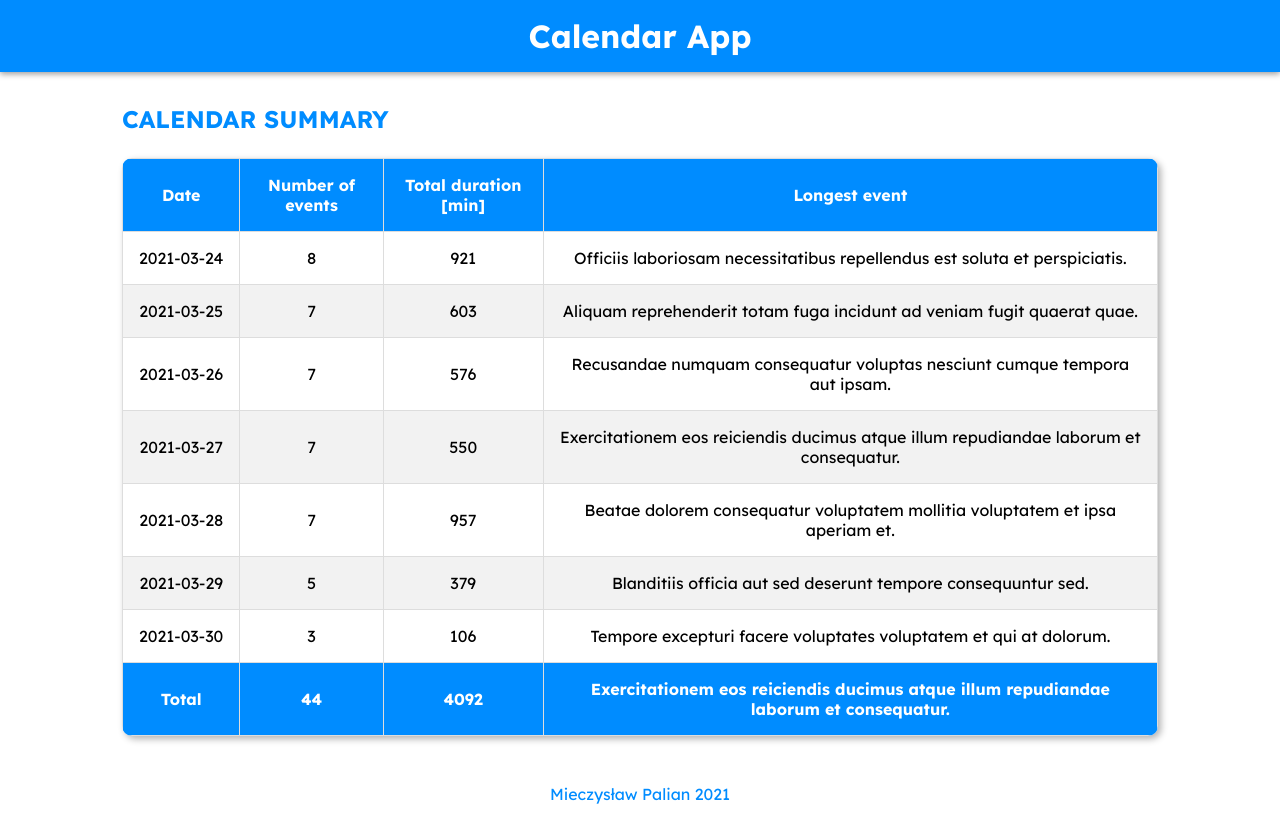
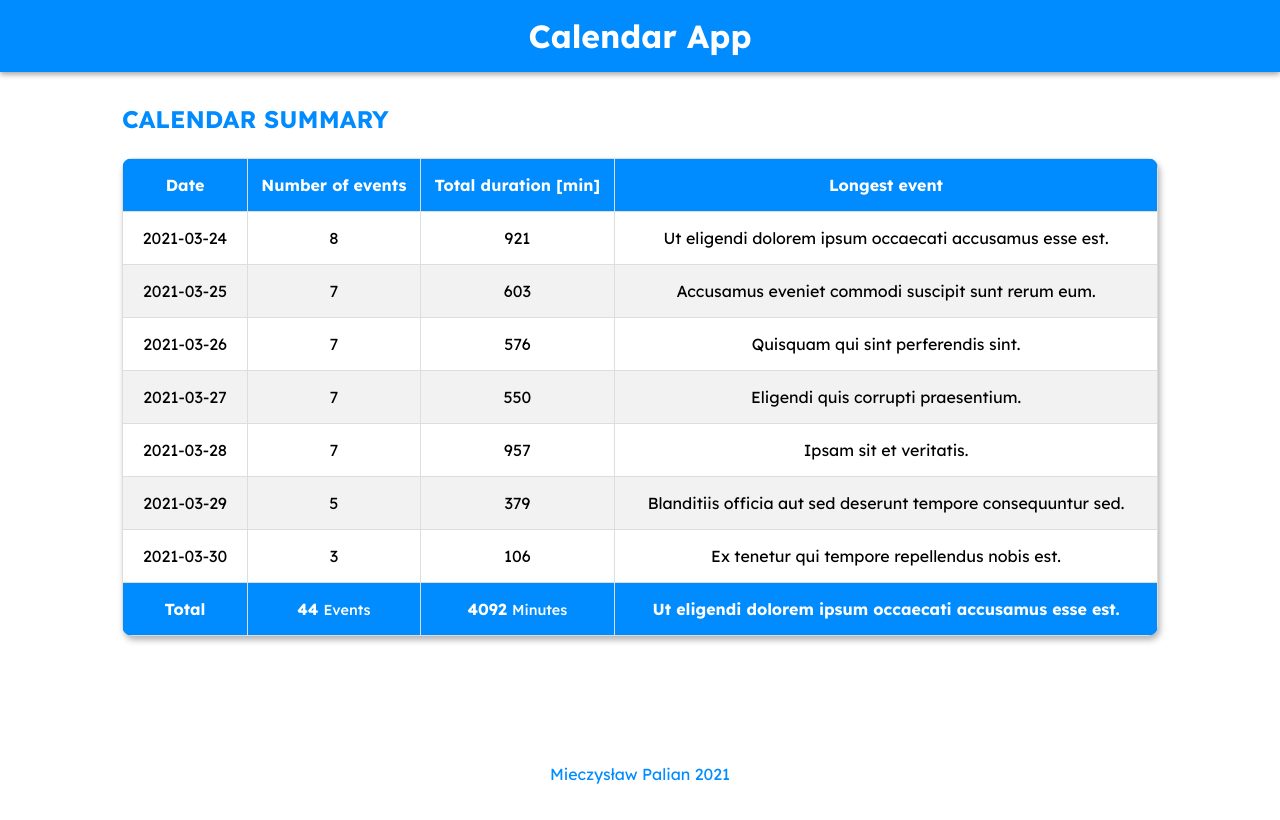
Before and after one commit to soiloui/calendar-app, a React (Create React App) app: page / in a window 1280 px wide. Built offline with nearby package versions, Linux system fonts and the light colour scheme; the HTML template or start-up script is replaced by a standard one.

Commit message:
Longest event based on minutes, better variable names, improved styling

```diff
--- a/src/components/CalendarSummary.tsx
+++ b/src/components/CalendarSummary.tsx
@@ -9,7 +9,7 @@ import { getCalendarDate } from '../utlis';
 const CalendarSummary: React.FC = () => {
   const [calendarDays, setCalendarDays] = useState<any[]>([]);
   const [isLoading, setIsLoading] = useState<Boolean>(true);
-  const currentDate: Date = new Date;
+  const currentDate: Date = new Date();
 
   // getting events data when mounted
   useEffect(() => {
--- a/src/components/Table.tsx
+++ b/src/components/Table.tsx
@@ -8,9 +8,9 @@ interface TableProps {
 }
 
 const Table: React.FC<TableProps> = ({ currentDate, calendarDays }) => {
-  let numberOfEventsSummary: number = 0;
-  let totalDurationSummary: number = 0;
-  const longestEventsSummary: string[] = [];
+  let weekNumberOfEvents: number = 0;
+  let weekTotalDuration: number = 0;
+  const weekLongestTasks: any[] = [];
 
   return (
     <StyledTable>
@@ -26,38 +26,38 @@ const Table: React.FC<TableProps> = ({ currentDate, calendarDays }) => {
         <tbody>
           {calendarDays.map((day: any[], index: number) => {
             // adding up the druation of tasks for the day
-            const totalDayDuration: number = day.reduce((acc, day) => {
+            const dayTotalDuration: number = day.reduce((acc, day) => {
               return acc + day.durationInMinutes;
             }, 0);
 
-            // sort array by title length
-            const titleSortedDay = day.sort((a: any, b: any) => {
-              return b.title.length - a.title.length
-            })[0].title;
+            // sort day array by duration time [DESC] & get longest event
+            const dayLongestTask = day.sort((a: any, b: any) => {
+              return b.durationInMinutes - a.durationInMinutes
+            })[0];
 
             // adding day duration / events / longest event to week summary
-            totalDurationSummary += totalDayDuration;
-            numberOfEventsSummary += day.length;
-            longestEventsSummary.push(titleSortedDay);
+            weekTotalDuration += dayTotalDuration;
+            weekNumberOfEvents += day.length;
+            weekLongestTasks.push(dayLongestTask);
 
             return (
               <tr key={index}>
                 <td>{getCompactDate(getCalendarDate(currentDate, index))}</td>
                 <td>{day.length}</td>
-                <td>{totalDayDuration}</td>
-                <td>
-                  {titleSortedDay}
-                </td>
+                <td>{dayTotalDuration}</td>
+                <td>{dayLongestTask.title}</td>
               </tr>
             )
           })}
 
           <tr className="summary">
             <td>Total</td>
-            <td>{numberOfEventsSummary}</td>
-            <td>{totalDurationSummary}</td>
+            <td>{weekNumberOfEvents} <span>Events</span></td>
+            <td>{weekTotalDuration} <span>Minutes</span></td>
             <td>
-              {longestEventsSummary.sort((a: any, b: any) => b.length - a.length)[0]}
+              {weekLongestTasks.sort((a: any, b: any) => {
+                return b.durationInMinutes - a.durationInMinutes
+              })[0].title}
             </td>
           </tr>
         </tbody>
--- a/src/index.css
+++ b/src/index.css
@@ -22,6 +22,7 @@ html {
 .App__content {
   flex-grow: 1;
   padding: 2em;
+  width: 100%;
   max-width: 1100px;
 }
 
--- a/src/styled-components/StyledTable.tsx
+++ b/src/styled-components/StyledTable.tsx
@@ -2,6 +2,16 @@ import styled from 'styled-components';
 
 const StyledTable = styled.div`
   overflow-x: auto;
+  opacity: 0;
+  animation-name: fadeIn;
+  animation-duration: 1s;
+  animation-timing-function: ease-in-out;
+  animation-fill-mode: forwards;
+
+  @keyframes fadeIn {
+    from {opacity: 0;}
+    to {opacity: 1;}
+  }
 
   table{
     width: 100%;
@@ -26,23 +36,28 @@ const StyledTable = styled.div`
 
   tr{
     transition: background .15s ease;
-  }
 
-  tr>:nth-child(1){
+    &>:nth-child(1){
       white-space: nowrap;
     }
 
-  tr:nth-child(even){
+    &:nth-child(even){
       background-color: #f2f2f2;
     }
+  }
 
-  .summary:last-child{
+  .summary{
+    span{
+      font-size: 0.9rem;
+      font-weight: 500;
+    }
+
+    &:last-child{
       color: #fff;
       background: #008cff;
       font-weight: 700;
     }
-
-
+  }
 
 
   @media (max-width: 600px){
@@ -63,7 +78,7 @@ const StyledTable = styled.div`
   }
   @media (min-width: 600px){
     border-radius: 10px;
-    box-shadow: 3px 3px 7px rgba(0,0,0, 0.3);
+    box-shadow: 2px 4px 6px rgba(0,0,0, 0.3);
 
     tr:hover {
       background-color: #ddd;
```
Lines whose indentation alone changed are shown as unchanged.
